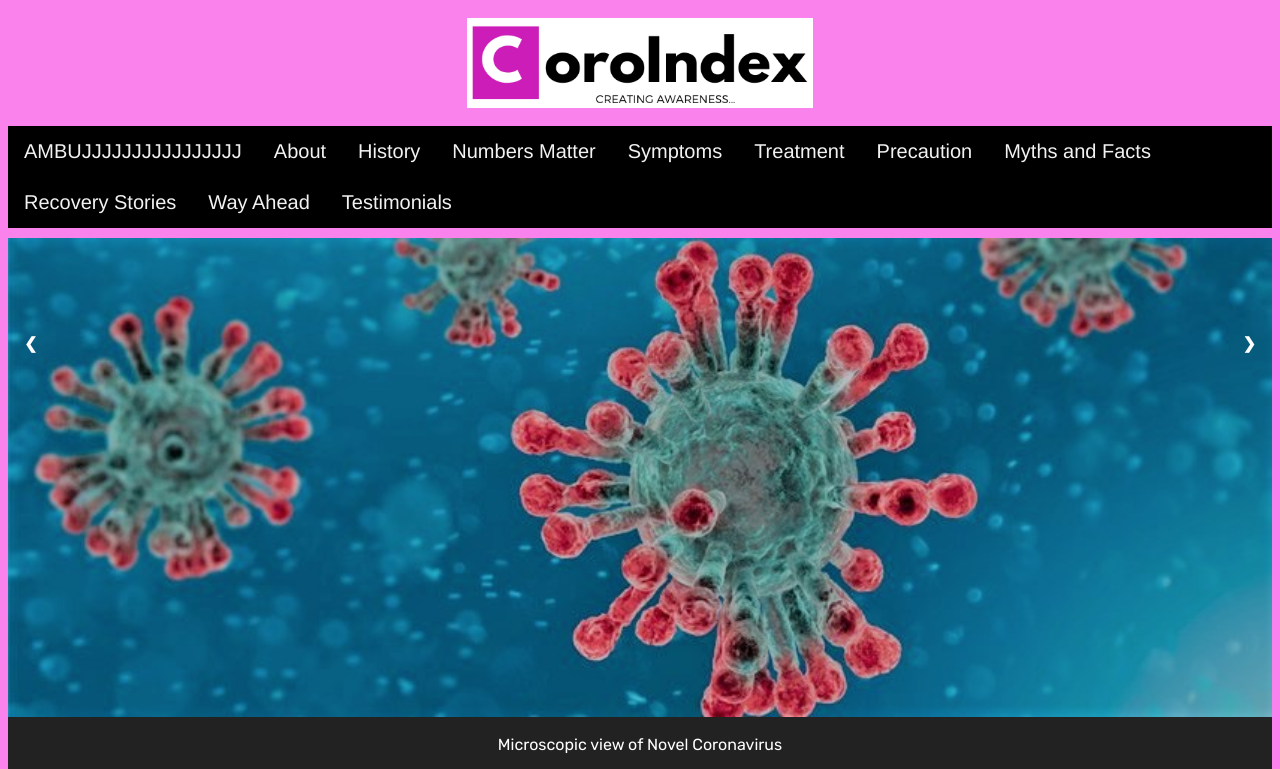
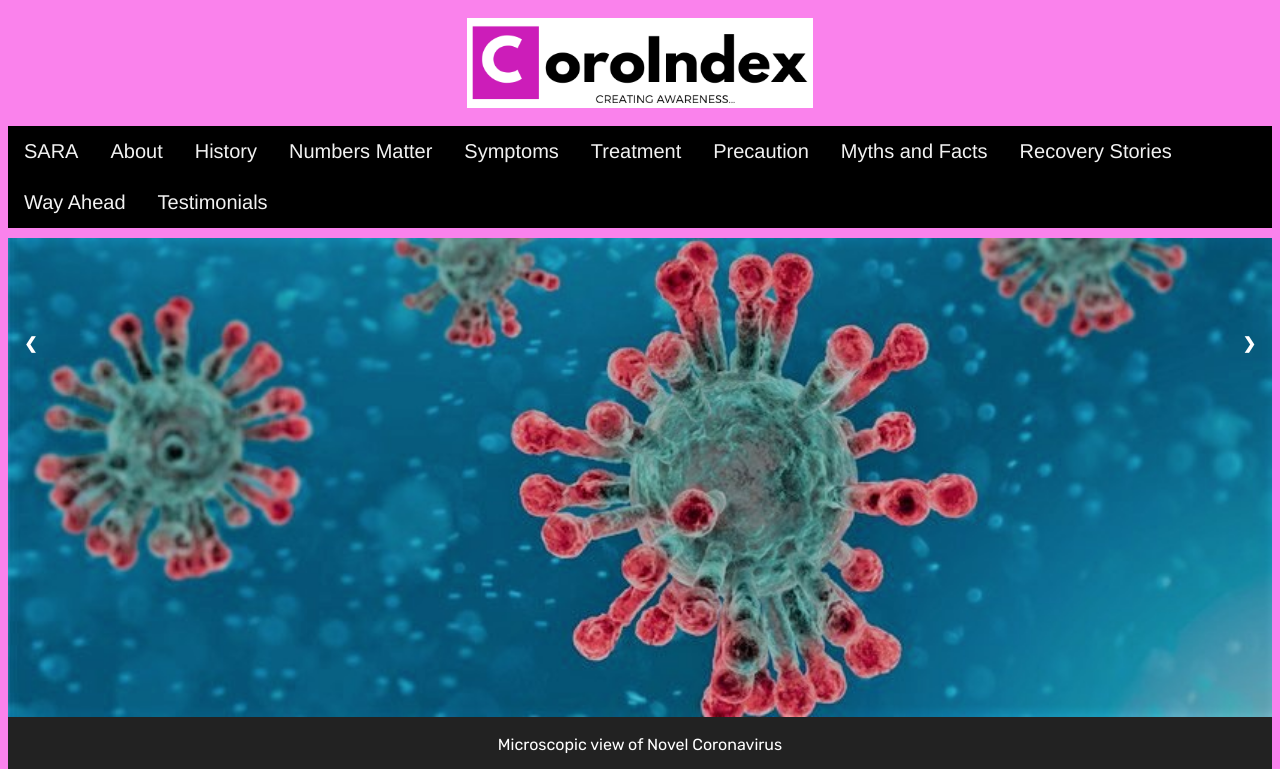
Before and after one commit to snh3003/COVID-19, a plain HTML site: page index.html in a window 1280 px wide. Shown: the top 769 px of the page. Drawn offline with Linux system fonts and the light colour scheme.

Commit message:
Update index.html

```diff
--- a/index.html
+++ b/index.html
@@ -21,7 +21,7 @@
         <!-- Load an icon library to show a hamburger menu (bars) on small screens -->
 
         <div class="topnav" id="myTopnav">
-            <a href="#home" id="btn active">AMBUJJJJJJJJJJJJJJJJ</a>
+            <a href="#home" id="btn active">SARA</a>
             <a href="#About" id="btn active">About</a>
             <a href="#History" id="btn active">History</a>
             <a href="#NumberGame" id="btn active">Numbers Matter</a>
```
